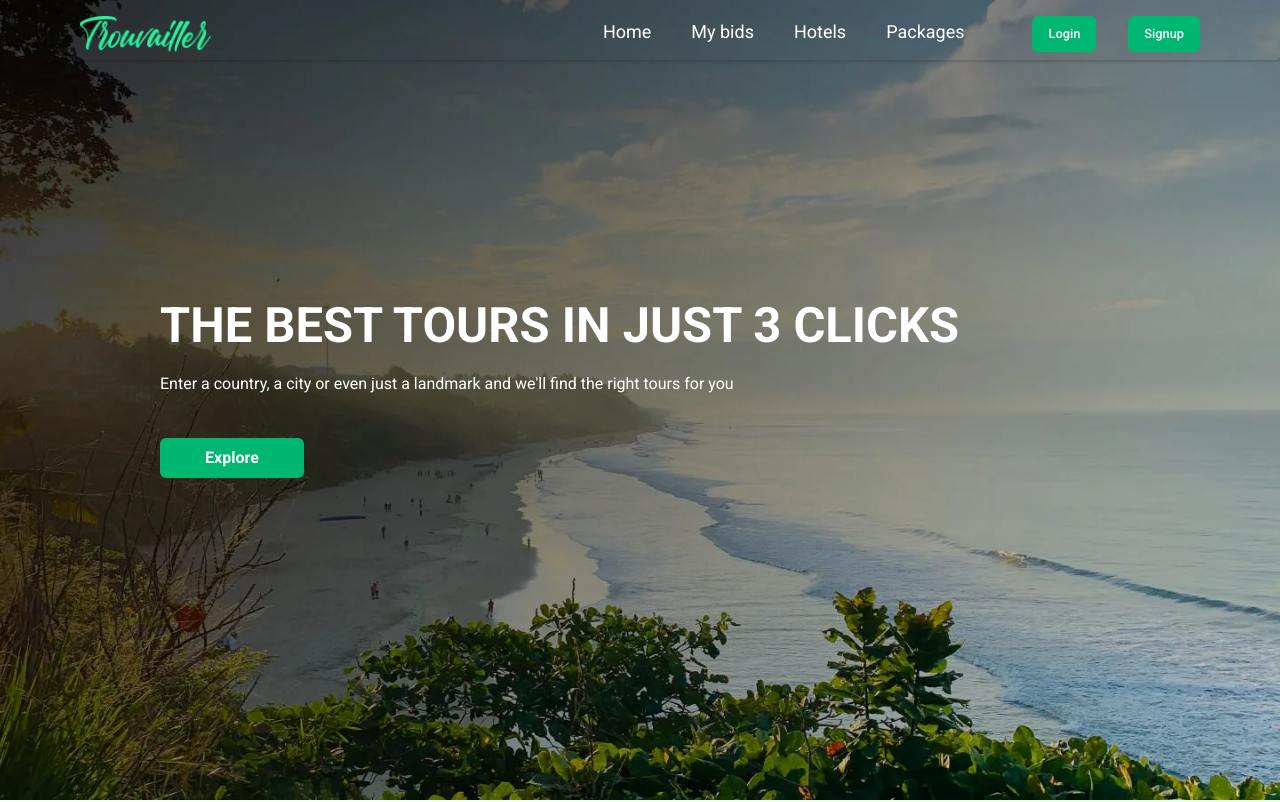
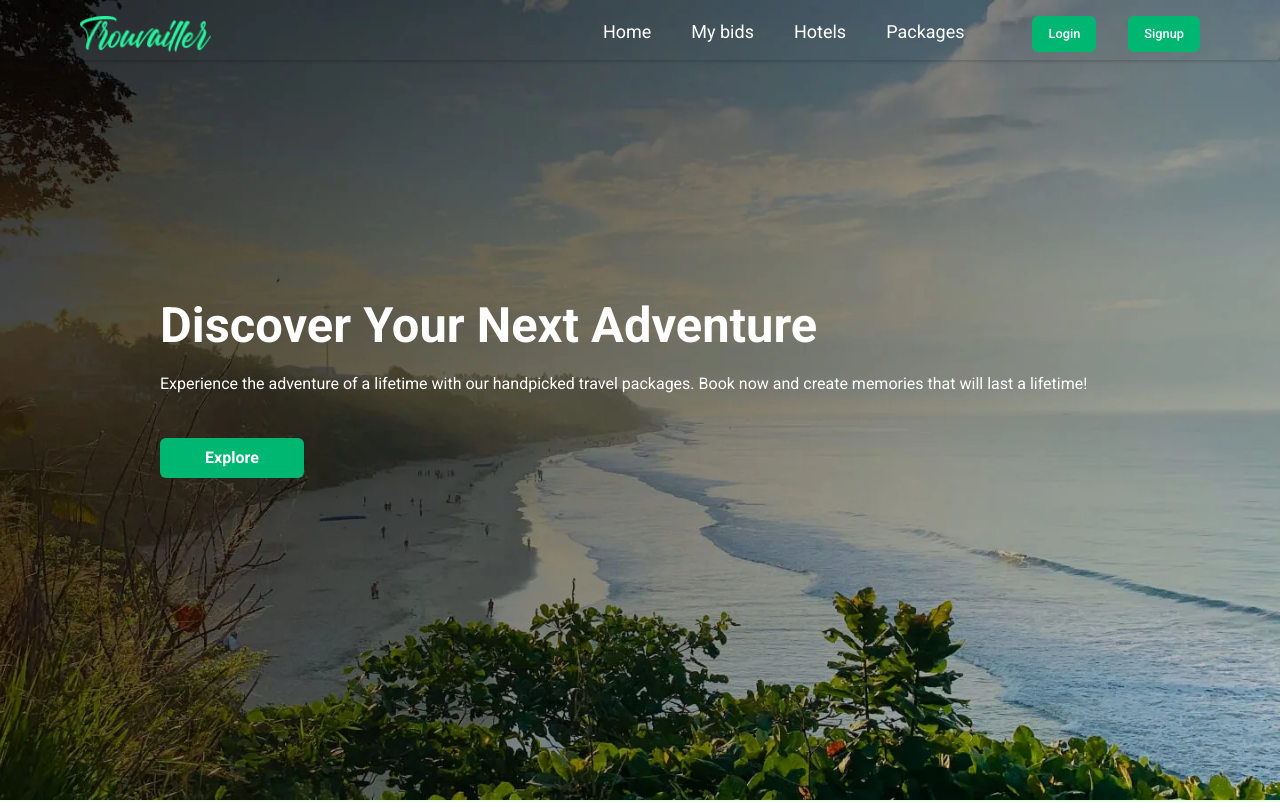
Before and after one commit to jaisonjoshi/trouvaillerdeployed, a React (Create React App) app in the folder client/: page / in a window 1280 px wide. Shown: the top 802 px of the page. Built offline with nearby package versions, Linux system fonts and the light colour scheme; no server answers.

Commit message:
Added caption for landing page

```diff
--- a/client/src/Pages/home/Home.jsx
+++ b/client/src/Pages/home/Home.jsx
@@ -50,10 +50,10 @@ const Home = () => {
         <div className=" absolute top-0 h-[100vh] flex items-center pl-12 md:pl-16 lg:pl-40 pr-8 md:pr-0">
           <div>
           <h1 className="text-5xl font-bold text-whiteglow">
-            THE BEST TOURS IN JUST 3 CLICKS
+          Discover Your Next Adventure
           </h1>
           <p className="text-base md:text-lg text-whiteglow py-5">
-            Enter a country, a city or even just a landmark and we'll find the right tours for you
+          Experience the adventure of a lifetime with our handpicked travel packages. Book now and create memories that will last a lifetime!
           </p>
 
           <Link className="" to="/hotels"> <button className="flex justify-center items-center bg-evergreen text-whiteglow w-36 font-bold rounded-md p-2 my-5 hover:bg-whiteglow duration-500">
```
